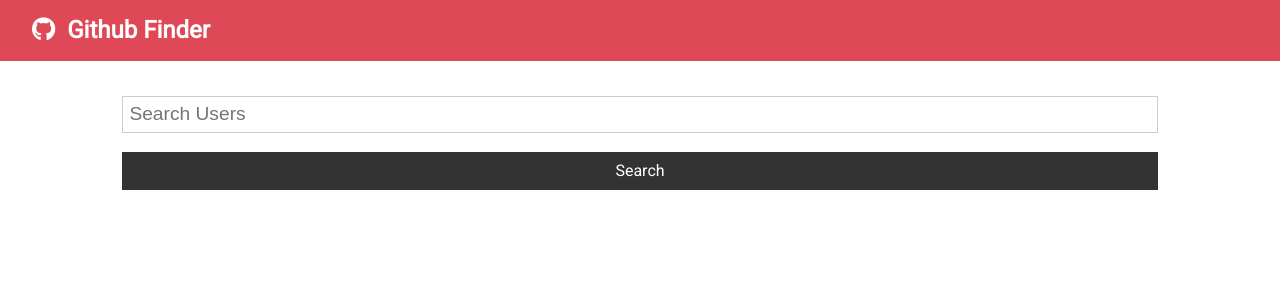
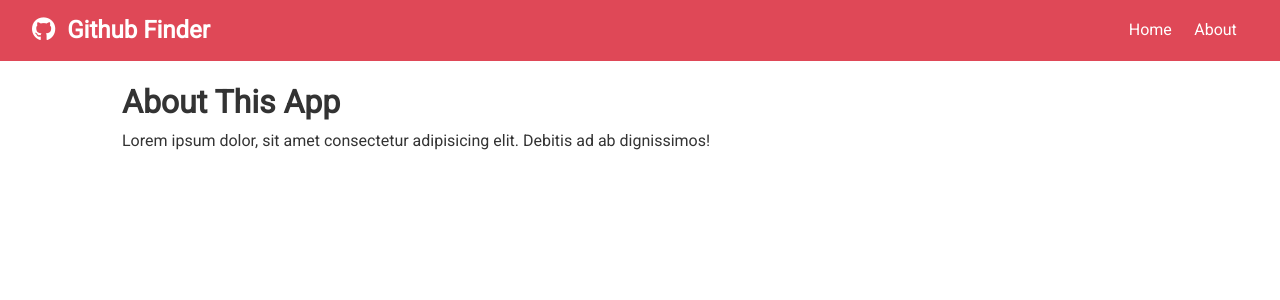
Before and after one commit to cavidano/react-github-finder, a React (Create React App) app: page /about in a window 1280 px wide. Shown: the top 300 px of the page. Built offline with nearby package versions, Linux system fonts and the light colour scheme.

Commit message:
added react router

```diff
--- a/package.json
+++ b/package.json
@@ -9,6 +9,7 @@
     "axios": "^0.21.1",
     "react": "^17.0.2",
     "react-dom": "^17.0.2",
+    "react-router-dom": "^5.2.0",
     "react-scripts": "4.0.3",
     "web-vitals": "^1.1.2"
   },
--- a/src/App.js
+++ b/src/App.js
@@ -1,4 +1,5 @@
-import React, { Component } from 'react';
+import React, { Component, Fragment } from 'react';
+import { BrowserRouter as Router, Switch, Route } from 'react-router-dom';
 
 // Packages
 
@@ -10,6 +11,7 @@
 import Users from './components/users/Users';
 import Search from './components/users/Search';
 import Alert from './components/layout/Alert';
+import { About } from './components/pages/About';
 
 import './App.css';
 
@@ -38,7 +40,6 @@
   setAlert = (message, type) => {
     this.setState({
       alert: {message, type}
-
     })
 
     setTimeout(() => this.setState({alert: null}), 5000);
@@ -46,13 +47,20 @@
 
   render() {
 
+
+
     const {users, loading} = this.state;
 
     return (
+    <Router>
       <div className="App">
         <Navbar title="Github Finder" icon="fab fa-github" />
         <div className="container">
           <Alert alert={this.state.alert} />
+          <Switch>
+
+            <Route exact path="/" render={(props) => (
+              <Fragment>
                 <Search
                   searchUsers={this.searchUsers}
                   clearUsers={this.clearUsers}
@@ -63,8 +71,16 @@
                   loading={loading}
                   users={users}
                 />
+              </Fragment>
+            )}
+            />
+
+            <Route exact path="/about" component={About} />
+
+          </Switch>
         </div>
       </div>
+    </Router>
     );
   }
 
--- a/src/components/layout/Navbar.js
+++ b/src/components/layout/Navbar.js
@@ -1,5 +1,6 @@
 import React from 'react';
 import PropTypes from 'prop-types';
+import { Link } from 'react-router-dom';
 
 const Navbar = ({icon, title}) => {
 
@@ -9,6 +10,14 @@
                 <i className={icon}></i>
                 <span style={{marginLeft: '0.5em'}}>{title}</span>
             </h1>
+            <ul>
+                <li>
+                    <Link to="/">Home</Link>
+                </li>
+                <li>
+                    <Link to="/about">About</Link>
+                </li>
+            </ul>
         </nav>
     )
 }
--- /dev/null
+++ b/src/components/pages/About.js
@@ -0,0 +1,12 @@
+import React, {Fragment} from 'react'
+
+export const About = () => {
+    return (
+        <Fragment>
+            <h1>About This App</h1>
+            <p>
+                Lorem ipsum dolor, sit amet consectetur adipisicing elit. Debitis ad ab dignissimos!
+            </p>
+        </Fragment>
+    )
+}
```
Also changed, not shown: 1 other file (tests, documents, lock files or other folders). Lines whose indentation alone changed are shown as unchanged.
